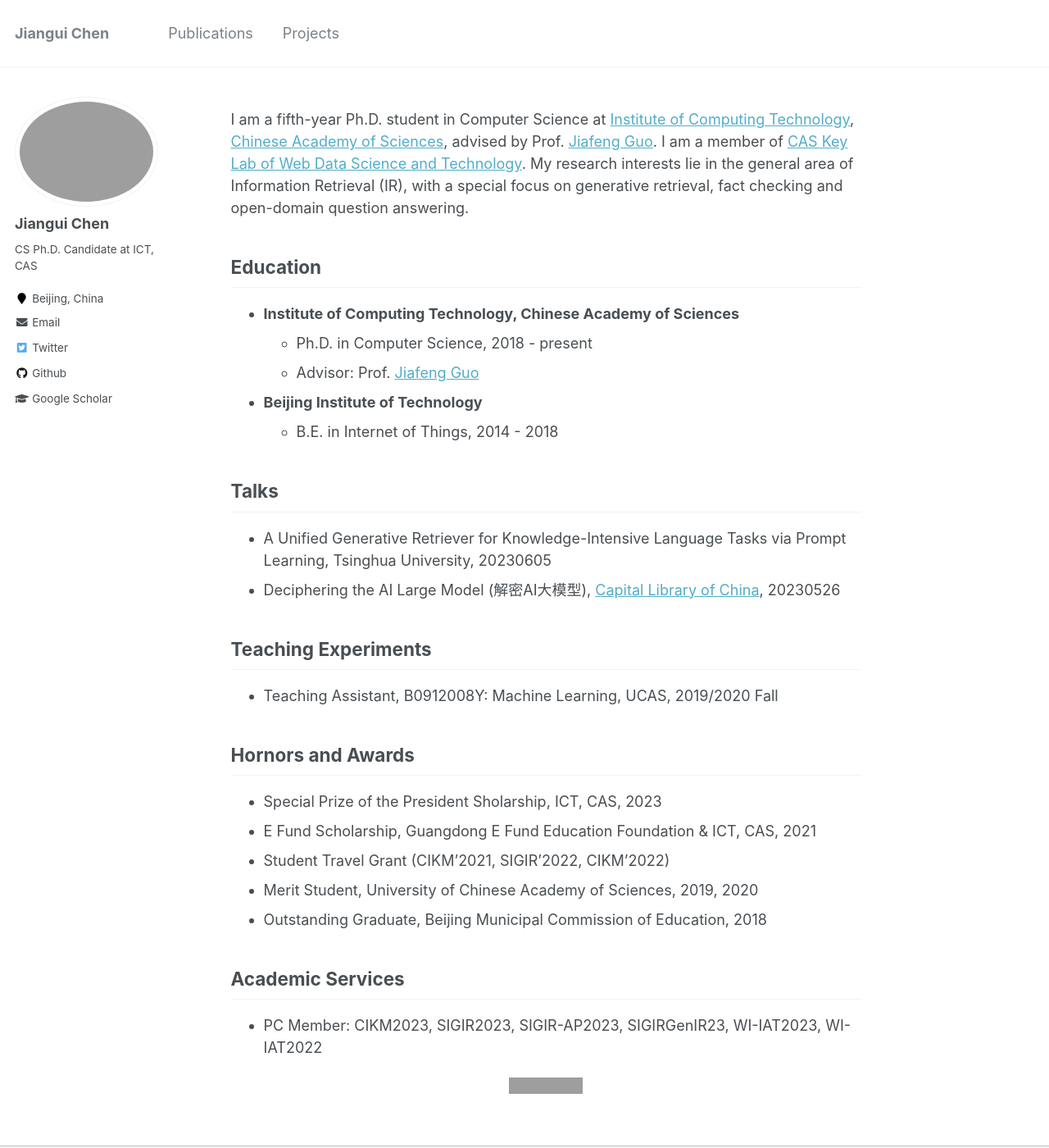
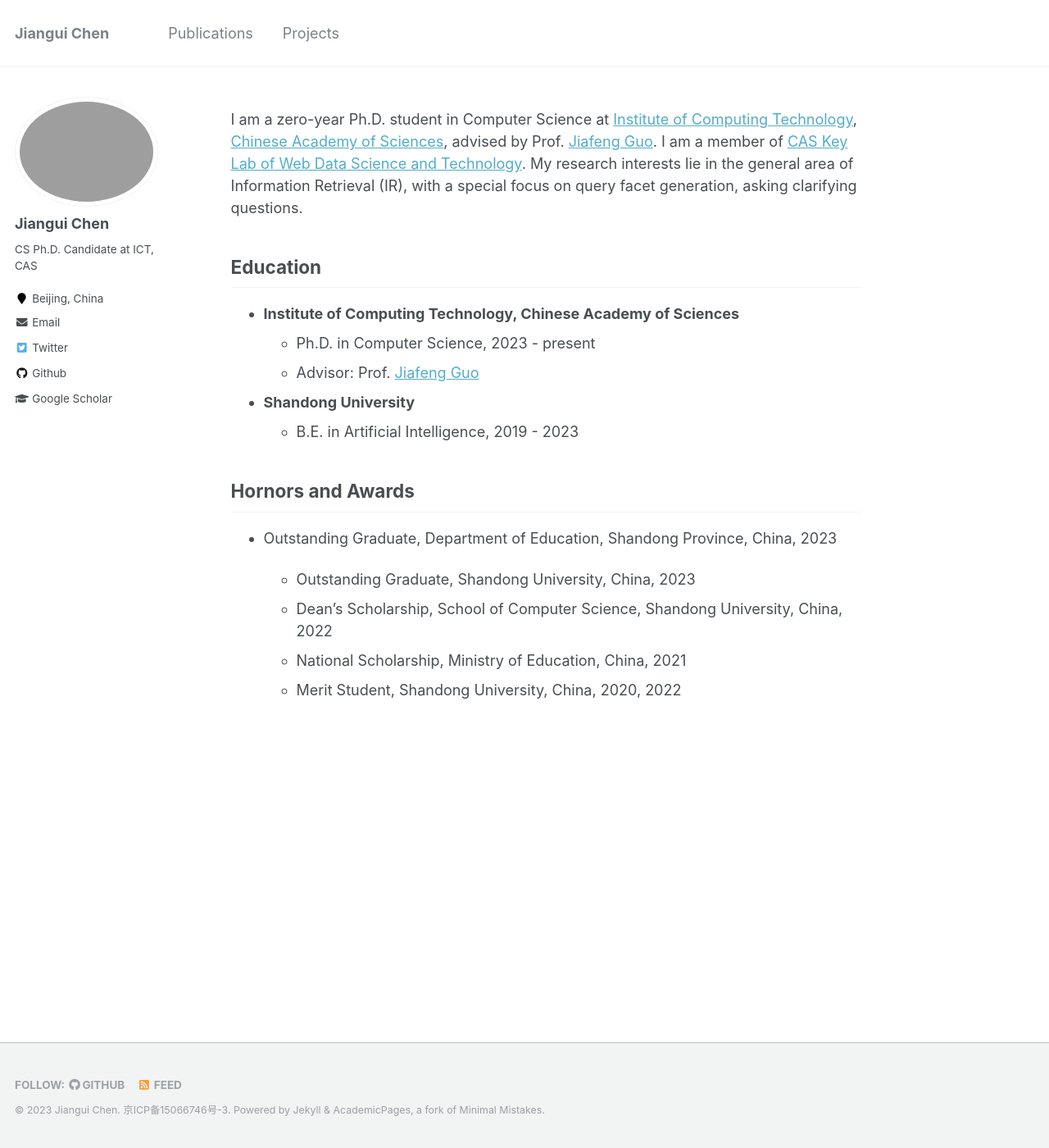
Before and after one commit to ShiyuNee/ShiyuNee.github.io, a Jekyll site: the page built from _pages/about.md, in a window 1280 px wide and 1400 px high. Shown: the whole window at 82% size. Built offline with Jekyll 4.4.1, drawn with Linux system fonts in a browser that asks for light colours; grey boxes are pictures that could not be loaded.

```diff
--- a/_pages/about.md
+++ b/_pages/about.md
@@ -9,43 +9,22 @@ redirect_from:
 ---
 
 
-I am a fifth-year Ph.D. student in Computer Science at [Institute of Computing Technology](http://www.ict.ac.cn/), [Chinese Academy of Sciences](http://www.cas.cn/), advised by Prof. [Jiafeng Guo](http://www.bigdatalab.ac.cn/gjf/). I am a member of [CAS Key Lab of Web Data Science and Technology](http://www.bigdatalab.ac.cn/). My research interests lie in the general area of Information Retrieval (IR), with a special focus on generative retrieval, fact checking and open-domain question answering.
+I am a zero-year Ph.D. student in Computer Science at [Institute of Computing Technology](http://www.ict.ac.cn/), [Chinese Academy of Sciences](http://www.cas.cn/), advised by Prof. [Jiafeng Guo](http://www.bigdatalab.ac.cn/gjf/). I am a member of [CAS Key Lab of Web Data Science and Technology](http://www.bigdatalab.ac.cn/). My research interests lie in the general area of Information Retrieval (IR), with a special focus on query facet generation, asking clarifying questions.
 
 Education
 ------
   * **Institute of Computing Technology, Chinese Academy of Sciences**
-    * Ph.D. in Computer Science, 2018 - present
+    * Ph.D. in Computer Science, 2023 - present
     * Advisor: Prof. [Jiafeng Guo](http://www.bigdatalab.ac.cn/gjf/)
-  * **Beijing Institute of Technology**
-    * B.E. in Internet of Things, 2014 - 2018
-
-Talks
-------
-  * A Unified Generative Retriever for Knowledge-Intensive Language Tasks via Prompt Learning, Tsinghua University, 20230605
-  * Deciphering the AI Large Model (解密AI大模型), [Capital Library of China](https://www.clcn.net.cn/), 20230526
-
-Teaching Experiments
-------
-  * Teaching Assistant, B0912008Y: Machine Learning, UCAS, 2019/2020 Fall
+  * **Shandong University**
+    * B.E. in Artificial Intelligence, 2019 - 2023
 
 Hornors and Awards
 ------
-  * Special Prize of the President Sholarship, ICT, CAS, 2023
-  * E Fund Scholarship, Guangdong E Fund Education Foundation & ICT, CAS, 2021
-  * Student Travel Grant (CIKM'2021, SIGIR'2022, CIKM'2022)
-  * Merit Student, University of Chinese Academy of Sciences, 2019, 2020
-  * Outstanding Graduate, Beijing Municipal Commission of Education, 2018
 
-Academic Services
-------
-  * PC Member: CIKM2023, SIGIR2023, SIGIR-AP2023, SIGIRGenIR23, WI-IAT2023, WI-IAT2022
+- Outstanding Graduate, Department of Education, Shandong Province, China, 2023
 
-<style>
-.container{
-  width: 100%;
-  text-align: center;
-}
-</style>
-<div class="container">
-  <a href='https://clustrmaps.com/site/1bjbx' title='Visit tracker'><img src='//clustrmaps.com/map_v2.png?cl=ffffff&w=a&t=m&d=3hOKfeexZUdpSFmQcZ-RNPDNW3WVv9ducU6gljhPy_M&co=a2acb3&ct=ffffff'/></a>
-</div>
+  * Outstanding Graduate, Shandong University, China, 2023
+  * Dean's Scholarship, School of Computer Science, Shandong University, China, 2022
+  * National Scholarship, Ministry of Education, China, 2021
+  * Merit Student, Shandong University, China, 2020, 2022
```
Also changed, not shown: README.md (+2 -2 lines), _pages/projects.md (+0 -9 lines), _pages/publications.md (+2 -34 lines), 1 other file.
